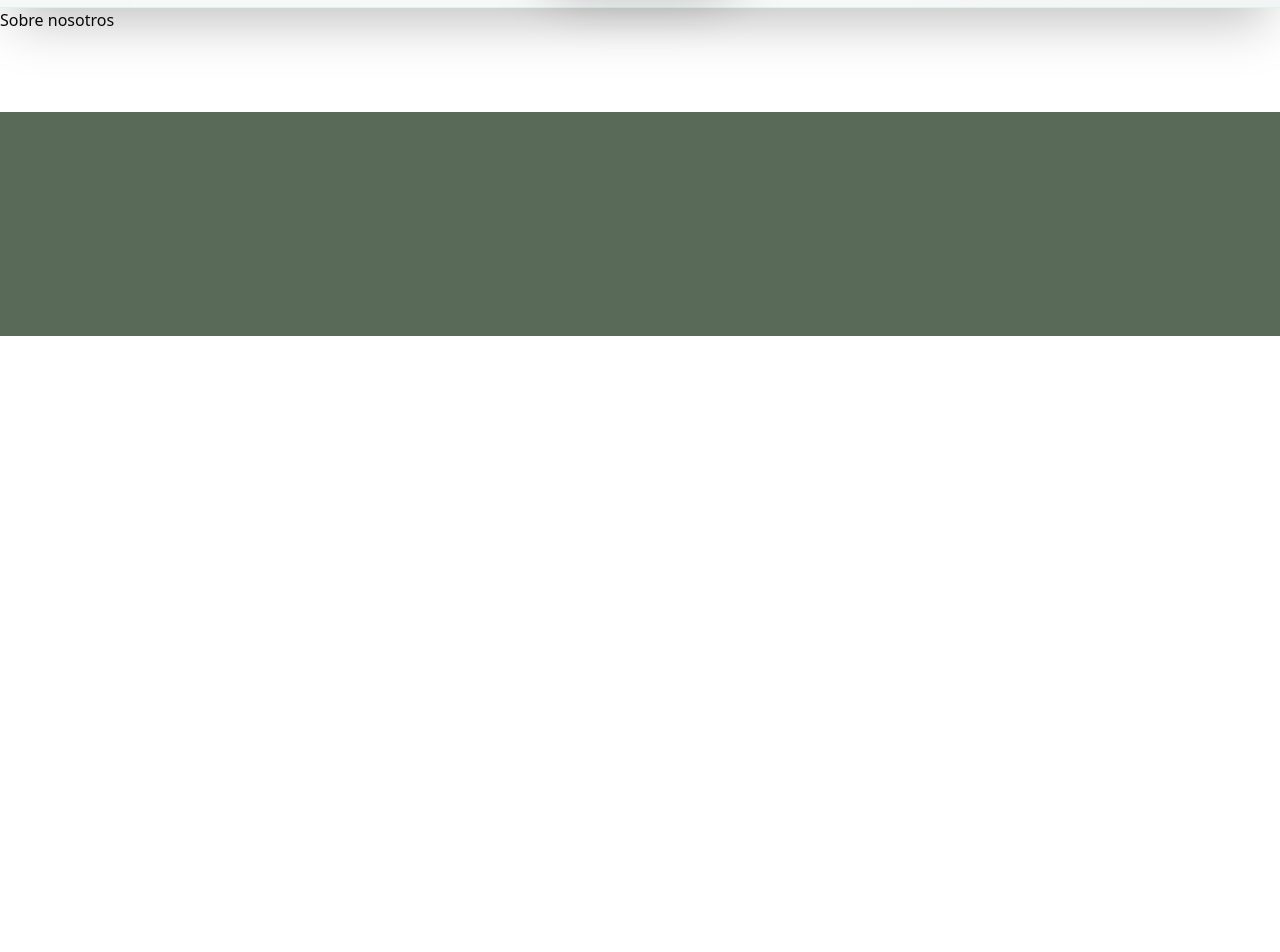
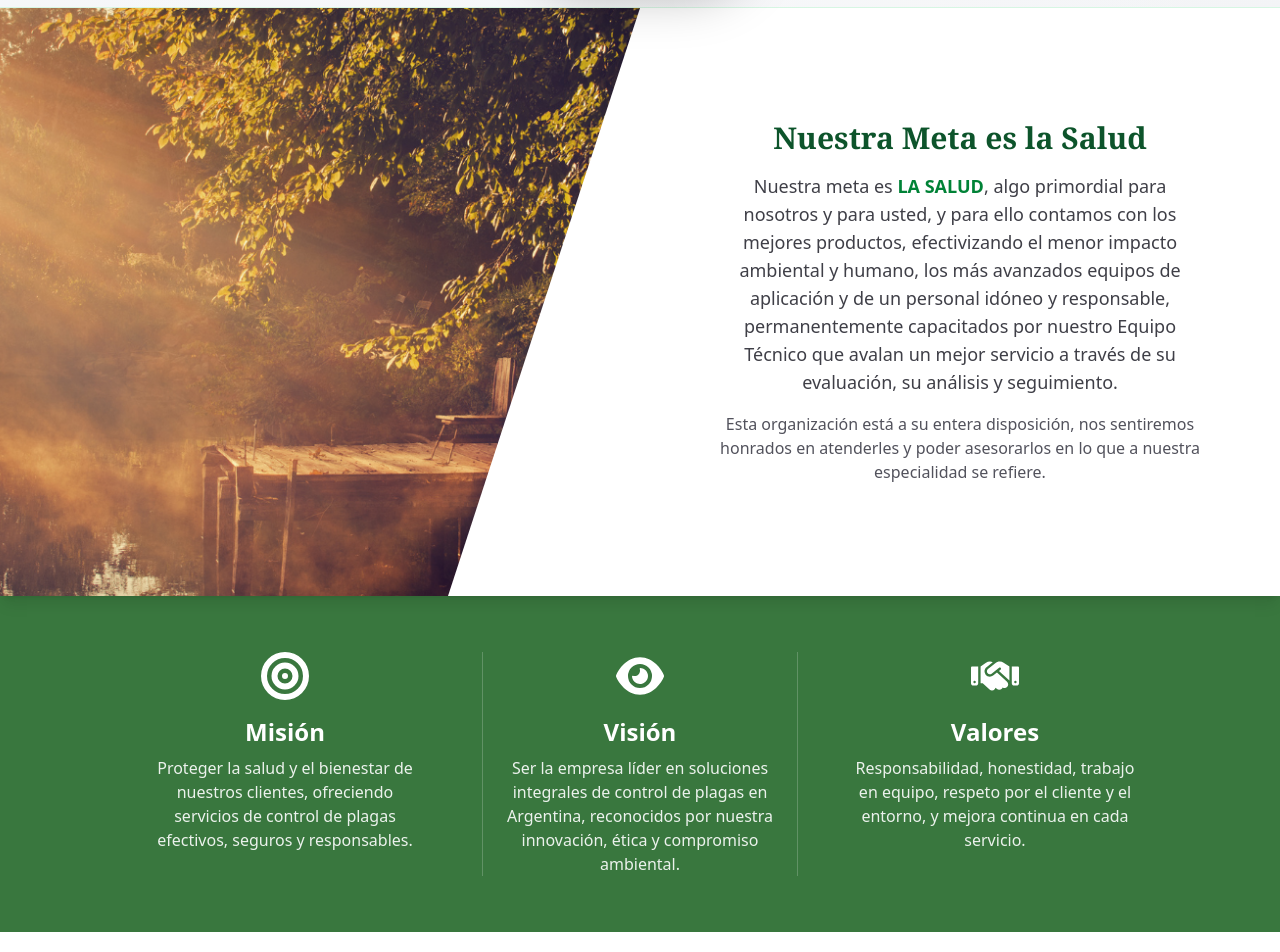
Before and after one commit to FedericoHerreraa/ng-fumigaciones, a Next.js app: page /about-us in a window 1280 px wide. Shown: the part 200-1152 px from the top of the page. Before the commit the page ends 800 px from the top, so only its background shows below. Built offline with nearby package versions, Linux system fonts and the light colour scheme.

Commit message:
idea para la seccion

```diff
--- a/app/about-us/page.tsx
+++ b/app/about-us/page.tsx
@@ -1,5 +1,7 @@
-
+import { Values } from "@/components/Values";
 import type { Metadata } from "next";
+import Image from "next/image";
+import saludImg from "@/images/salud.png"; // Cambia por la ruta real de tu imagen
 
 export const metadata: Metadata = {
   title: "NG Desinfecciones | Sobre Nosotros",
@@ -8,8 +10,48 @@ export const metadata: Metadata = {
 
 export default function AboutUs() {
   return (
-    <div className="mb-20">
-      <h1>Sobre nosotros</h1>
+    <div className="">
+
+
+      {/* Sección Salud con imagen y fondo blanco diagonal */}
+      <section className="w-full relative min-h-[420px] bg-white  flex items-stretch shadow-lg overflow-hidden">
+        {/* Imagen de fondo izquierda */}
+        <div className="hidden md:block absolute inset-0 w-1/2 h-full z-0">
+          <Image
+            src={saludImg}
+            alt="Salud y control ambiental"
+            fill
+            className="object-cover object-center"
+            style={{ clipPath: "polygon(0 0, 100% 0, 70% 100%, 0% 100%)" }}
+            priority
+          />
+        </div>
+        {/* Fondo blanco diagonal para el texto */}
+        <div className="relative z-10 w-full md:w-1/2 ml-auto flex items-center">
+          <div className="bg-white/95  rounded-xl p-8 md:p-12 mx-4 md:mx-8 my-8 md:my-16">
+            <h2 className="text-2xl md:text-3xl font-serif font-bold text-green-900 mb-4 text-center">
+              Nuestra Meta es la Salud
+            </h2>
+            <p className="text-zinc-700 text-lg text-center mb-2">
+              Nuestra meta es{" "}
+              <span className="font-semibold text-green-700">LA SALUD</span>,
+              algo primordial para nosotros y para usted, y para ello contamos
+              con los mejores productos, efectivizando el menor impacto
+              ambiental y humano, los más avanzados equipos de aplicación y de
+              un personal idóneo y responsable, permanentemente capacitados por
+              nuestro Equipo Técnico que avalan un mejor servicio a través de su
+              evaluación, su análisis y seguimiento.
+            </p>
+            <p className="text-zinc-600 text-center mt-4">
+              Esta organización está a su entera disposición, nos sentiremos
+              honrados en atenderles y poder asesorarlos en lo que a nuestra
+              especialidad se refiere.
+            </p>
+          </div>
+        </div>
+      </section>
+
+      <Values />
     </div>
   );
 }
--- /dev/null
+++ b/components/Values.tsx
@@ -0,0 +1,36 @@
+import { FaBullseye, FaEye, FaHandshake } from "react-icons/fa6";
+
+export const Values = () => (
+  <section className="w-full bg-[#39773e] py-14 px-4">
+    <div className="max-w-5xl mx-auto flex flex-col md:flex-row justify-between items-stretch gap-10">
+      {/* Misión */}
+      <div className="flex-1 flex flex-col items-center text-center px-4">
+        <FaBullseye className="text-white text-5xl mb-4" />
+        <h3 className="text-2xl font-bold text-white mb-2">Misión</h3>
+        <p className="text-white/90">
+          Proteger la salud y el bienestar de nuestros clientes, ofreciendo
+          servicios de control de plagas efectivos, seguros y responsables.
+        </p>
+      </div>
+      {/* Visión */}
+      <div className="flex-1 flex flex-col items-center text-center px-4 border-y md:border-y-0 md:border-x border-white/20">
+        <FaEye className="text-white text-5xl mb-4" />
+        <h3 className="text-2xl font-bold text-white mb-2">Visión</h3>
+        <p className="text-white/90">
+          Ser la empresa líder en soluciones integrales de control de plagas en
+          Argentina, reconocidos por nuestra innovación, ética y compromiso
+          ambiental.
+        </p>
+      </div>
+      {/* Valores */}
+      <div className="flex-1 flex flex-col items-center text-center px-4">
+        <FaHandshake className="text-white text-5xl mb-4" />
+        <h3 className="text-2xl font-bold text-white mb-2">Valores</h3>
+        <p className="text-white/90">
+          Responsabilidad, honestidad, trabajo en equipo, respeto por el cliente
+          y el entorno, y mejora continua en cada servicio.
+        </p>
+      </div>
+    </div>
+  </section>
+);
```
Also changed, not shown: images/salud.png (added).
